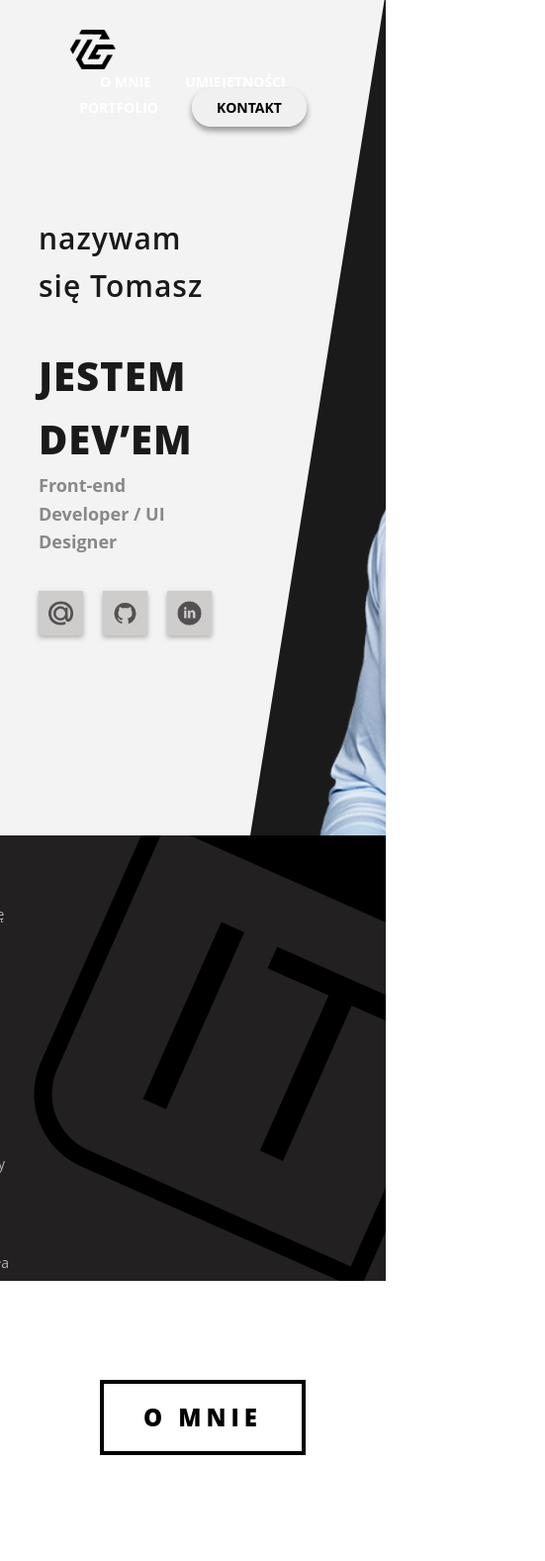
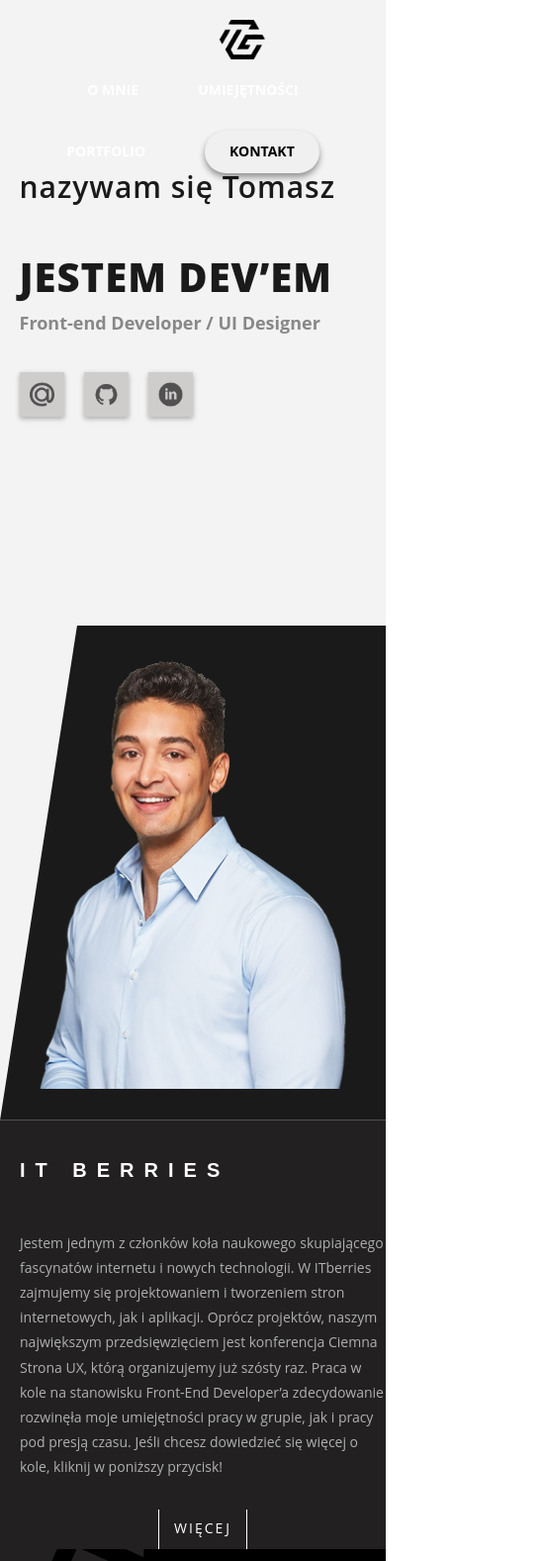
Before and after one commit to Rawanalkhaddour/website2, a plain HTML site: page index-pl.html in a window 390 px wide. Shown: the top 1577 px of the page at 99% size, 551 px wide, since content can reach past the window. Drawn offline with Linux system fonts and the light colour scheme.

Commit message:
update project

```diff
--- a/style.css
+++ b/style.css
@@ -16,24 +16,31 @@ body {
     line-height: 1.6;
 
     width: 100%;
+    overflow-x: hidden;
 
 
 }
 .container{
-    width: 90%;
-    max-width: 1000px;
+
+    /* width: 1000%;
+    max-width: 1100px;
     margin: 0 auto;
-    padding-left: 20px;
+    padding: 20px 0;
+    padding-left: 20px; */
+    display: flex;
+    flex-wrap: wrap;
+    justify-content: center;
+    align-items: center;
+    position: relative;
 }
 .header{
     width: 100%;
     top: 0;
     left: 0;
     z-index: 1000;
-    padding: 30px 0;
+    padding: 20px 0;
     position: absolute;
-
-
+    background: transparent !important;
 }
 
 
@@ -48,6 +55,12 @@ body {
     align-items: center;
     z-index: 1000;
     flex-wrap: wrap;
+    gap: 20px;
+
+}
+.logo{
+    margin: 0;
+    margin-left:50px ;
 }
 .logo img{
     display: flex;
@@ -55,8 +68,16 @@ body {
     margin: 0 auto;
     padding-left: 50px;
     align-items: center;
+    filter: invert(0);
 
 
+}
+.nav-links{
+    display: flex;
+    align-items: center;
+    gap: 30px;
+    flex-wrap: wrap;
+    justify-content: center;
 }
 .nav-links a{
     list-style: none;
@@ -312,6 +333,7 @@ section {
     overflow: hidden;
     min-height: auto;
     padding-left: 20px;
+    flex-wrap: wrap;
 
 }
 
@@ -476,6 +498,7 @@ section {
     display: flex;
     flex-direction: column;
     align-items: center;
+    flex-wrap: wrap;
 }
 
 /* حاوية كل قسم (Using Now, Learning...) */
@@ -485,6 +508,7 @@ section {
     margin: 0 auto 60px auto;
     text-align: left; /* لضمان أن العناوين تبدأ من اليسار */
     margin-bottom: 50px;
+    flex-wrap: wrap;
 }
 
 .skill-group h3 {
@@ -501,9 +525,10 @@ section {
 .skill-items {
     display: grid;
     /* 4 أعمدة كما في التصميم */
-    grid-template-columns: repeat(4, 1fr);
+    grid-template-columns: repeat(auto-fit, minmax(120px,1fr));
     gap: 40px;
     width: 100%;
+    flex-wrap: wrap;
 }
 
 /* تنسيق الأيقونة الواحدة */
@@ -512,13 +537,15 @@ section {
     flex-direction: column; /* لجعل النص تحت الصورة */
     align-items: center;    /* لتوسيط النص والصورة مع بعضهما */
     text-align: center;
-    gap: 10px;             /* المسافة بين الصورة والنص */
+    gap: 10px;
+    flex-wrap: wrap;         /* المسافة بين الصورة والنص */
 }
 
 .skill img {
     width: 60px;          /* حجم الأيقونات */
     height: 60px;
     object-fit: contain;  /* للحفاظ على أبعاد الصورة */
+    flex-wrap: wrap;
 }
 
 .skill span {
@@ -538,7 +565,8 @@ section {
 
 
 .portfolio-section{
-    background-color: red;
+    position: relative;
+    background-color: black;
     width: 100%;
     display: flex;
     height: auto;
@@ -548,8 +576,10 @@ section {
 .portfolio-title{
 
     background-image: url("image/image\ 12.png");
-    background-size: cover;
+    background-size: auto;
     background-repeat: no-repeat;
+    background-position: top center;
+
     width: 100%;
     padding: 250px;
     display: flex;
@@ -587,6 +617,7 @@ section {
   display: flex;
   justify-content: center;
   gap: 100px;
+  flex-wrap: wrap;
 }
 .option-select ul li a{
     display: inline-block;
@@ -608,7 +639,7 @@ section {
 .portfolio-grid {
     display: grid;
     /* بيعمل 3 أعمدة.. وأي صورة زيادة بتنزل سطر جديد تلقائياً */
-    grid-template-columns: repeat(3, 1fr);
+    grid-template-columns: repeat(auto-fit,minmax(300px, 1fr));
     gap: 0; /* الصور ملزقة ببعضها مثل الصورة */
     background-color: #1a1a1a;
 }
@@ -637,12 +668,14 @@ section {
     grid-column: 1;
     grid-row: 1;
     z-index: 2;
+    flex-wrap: wrap;
     flex-direction: column;
     display: flex;
     text-align: center;
     color: white;
     width: 100%;
     padding: 20px;
+
 }
 
 .eatsome-overlay .title {
@@ -655,6 +688,7 @@ section {
     letter-spacing: 5px;
     padding-bottom: 5px;
     margin: 10px 0;
+    flex-wrap: wrap;
 }
 
 .eatsome-overlay .links a {
@@ -814,17 +848,22 @@ align-items: center;
 
 .hero {
     display: flex;
-    height: 100vh; /* ليأخذ طول الشاشة كاملة */
+    min-height: 100vh; /* ليأخذ طول الشاشة كاملة */
     width: 100%;
-    justify-content: space-between;
-    align-items: center;
+
+    align-items: flex-start;
     position: relative;
     background-color: #f3f3f3; /* لون الخلفية الفاتح على اليسار */
     overflow: hidden;
+    flex-wrap: wrap;
+    padding-top:0;
+
 }
 .hero-content{
-   flex-wrap: wrap;
-    padding: 10%;
+
+    flex: 1 1 500px;
+    flex-wrap: wrap;
+    padding: 25vh 5% 25vh 5%;
     display: flex;
     flex-direction: column;
     justify-content: center;
@@ -846,6 +885,7 @@ align-items: center;
     font-weight: 600;
     margin: 15px 0;
     letter-spacing: 1px;
+    flex-wrap: wrap;
 
 }
 .hero-text p{
@@ -859,12 +899,14 @@ align-items: center;
     color: #888;
     font-weight: bold;
     font-size: 18px;
+    flex-wrap: wrap;
 }
 
 .social-links {
     display: flex;
     gap: 20px;
     margin-top: 35px;
+    flex-wrap: wrap;
 
 }
 .social-links a{
@@ -893,19 +935,26 @@ align-items: center;
 }
 /* --- الجزء الخاص بالصورة والميلان --- */
 .hero-image-area {
-    flex: 1;
-    height: 100%;
+    flex: 1 1 500px;
+
     background-color: #1a1a1a; /* لون الخلفية الغامق */
     /* سر الميلان الموجود في التصميم */
     clip-path: polygon(20% 0%, 100% 0%, 100% 100%, 0% 100%);
     display: flex;
     justify-content: center;
-    align-items: flex-end; /* لتبدأ الصورة من الأسفل */
+    align-items: center;
+    min-height: 500px;
+
+
 }
 
 .hero-image-area img {
-    height: 90%; /* حجم الصورة بالنسبة للقسم */
+    height: 1000%; /* حجم الصورة بالنسبة للقسم */
     object-fit: contain;
+    max-width: 100%;
+    max-height: 90vh;
+
+
 }
 .contact-btn{
     background-color: #f0f0f0;
@@ -919,3 +968,11 @@ align-items: center;
     background-color: #1a1a1a;
     color: white !important;
 }
+@media (max-width: 768px) {
+    .navbar {
+        flex-direction: column;
+    }
+    .hero-content {
+       padding-top: 150px;
+    }
+}
```
